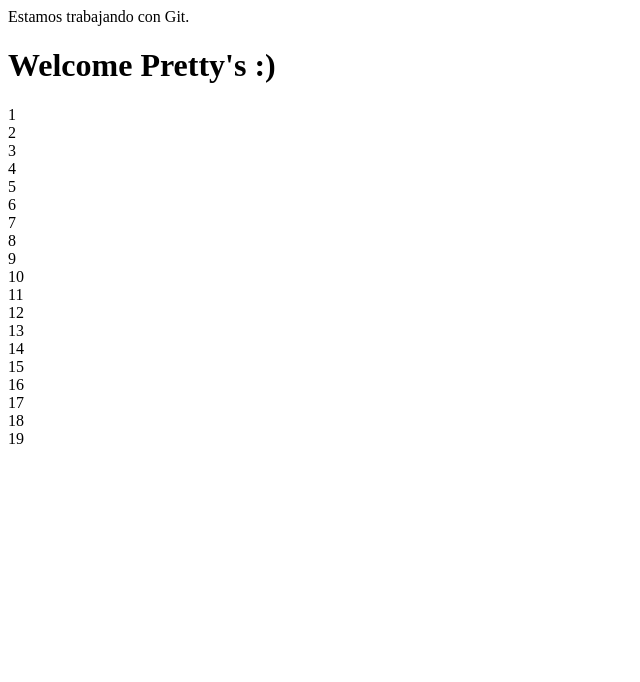
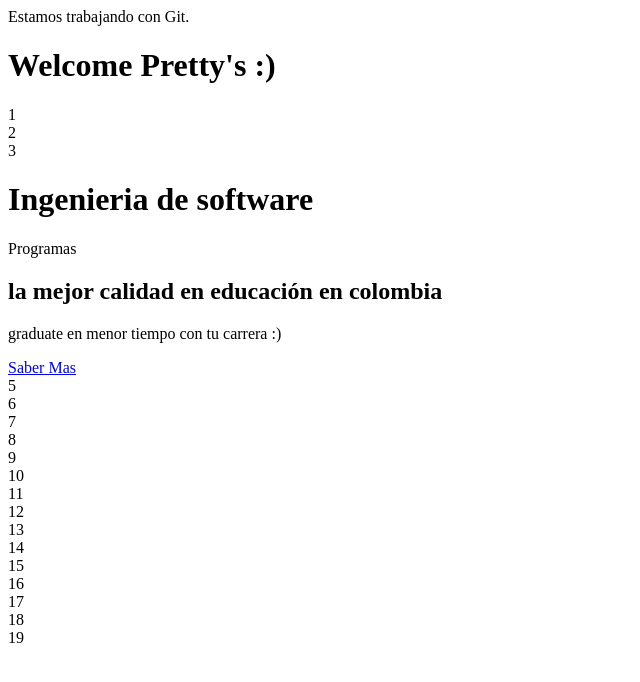
Before and after one commit to jarubioiuc/loslindos.github.io, a plain HTML site: page index.html in a window 1280 px wide. Shown: the whole page, without its empty margins (0-640 px from the left). Drawn offline with Linux system fonts and the light colour scheme.

Commit message:
mi primer div

```diff
--- a/index.html
+++ b/index.html
@@ -9,7 +9,16 @@
 <div>1</div>
 <div>2</div>
 <div>3</div>
-<div>4</div>
+<div>
+	<h1>Ingenieria de software</h1>
+	<span>Programas</span>
+                <h2>la mejor calidad en educación en  colombia</h2>
+                 <p>
+                    graduate en menor tiempo con tu carrera :)
+                </p>
+                <a href="#" class="btn-1">Saber Mas</a>
+
+</div>
 <div>5</div>
 <div>6</div>
 <div>7</div>
```
